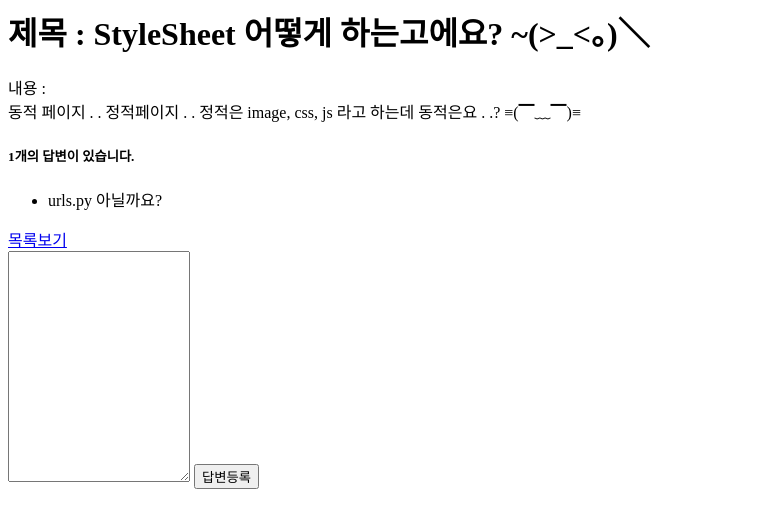
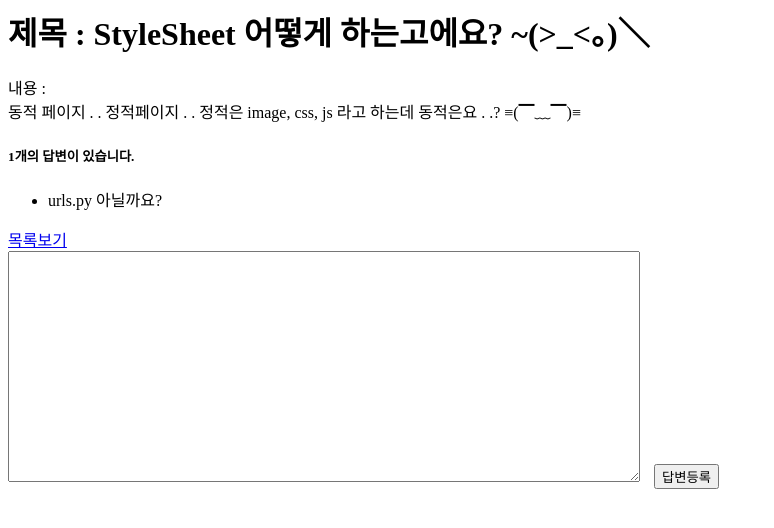
Before and after one commit to yannJu/Django, a Django app: page /yannjuStyleSheet/1/ in a window 1280 px wide. Shown: the top 528 px of the page, without its empty margins (0-774 px from the left). Run offline with Django 3.2, Linux system fonts and the light colour scheme; data comes from the database, SQL or seed files in the repository; both versions use the stored data as it was after the commit.

Commit message:
4_stylesheet 작성

```diff
--- a/4_StyleSheet/config/settings.py
+++ b/4_StyleSheet/config/settings.py
@@ -121,6 +121,9 @@ USE_TZ = True
 # https://docs.djangoproject.com/en/3.2/howto/static-files/
 
 STATIC_URL = '/static/'
+STATICFILES_DIRS = [
+    BASE_DIR / 'static',
+]
 
 # Default primary key field type
 # https://docs.djangoproject.com/en/3.2/ref/settings/#default-auto-field
--- /dev/null
+++ b/4_StyleSheet/static/style.css
@@ -0,0 +1,7 @@
+textarea { /* 부모태그 */
+    width : 50%;
+}
+
+input[type=submit] { /* [] 내부는 속성선택자, type=submit 인 속성 */
+    margin-left : 10px;
+}
--- a/4_StyleSheet/templates/yannjuApp/question_detail.html
+++ b/4_StyleSheet/templates/yannjuApp/question_detail.html
@@ -1,3 +1,6 @@
+{% load static %} <!--static lib을 사용함을 의미-->
+<link rel = "stylesheet" type = "text/css" href = "{% static 'style.css' %}">
+
 <h1>제목 : {{question.subject}} ~(>_<。)＼</h1>
 <div>
     내용 :
```
Also changed, not shown: 4_StyleSheet/README.md, 4_StyleSheet/db.sqlite3.
